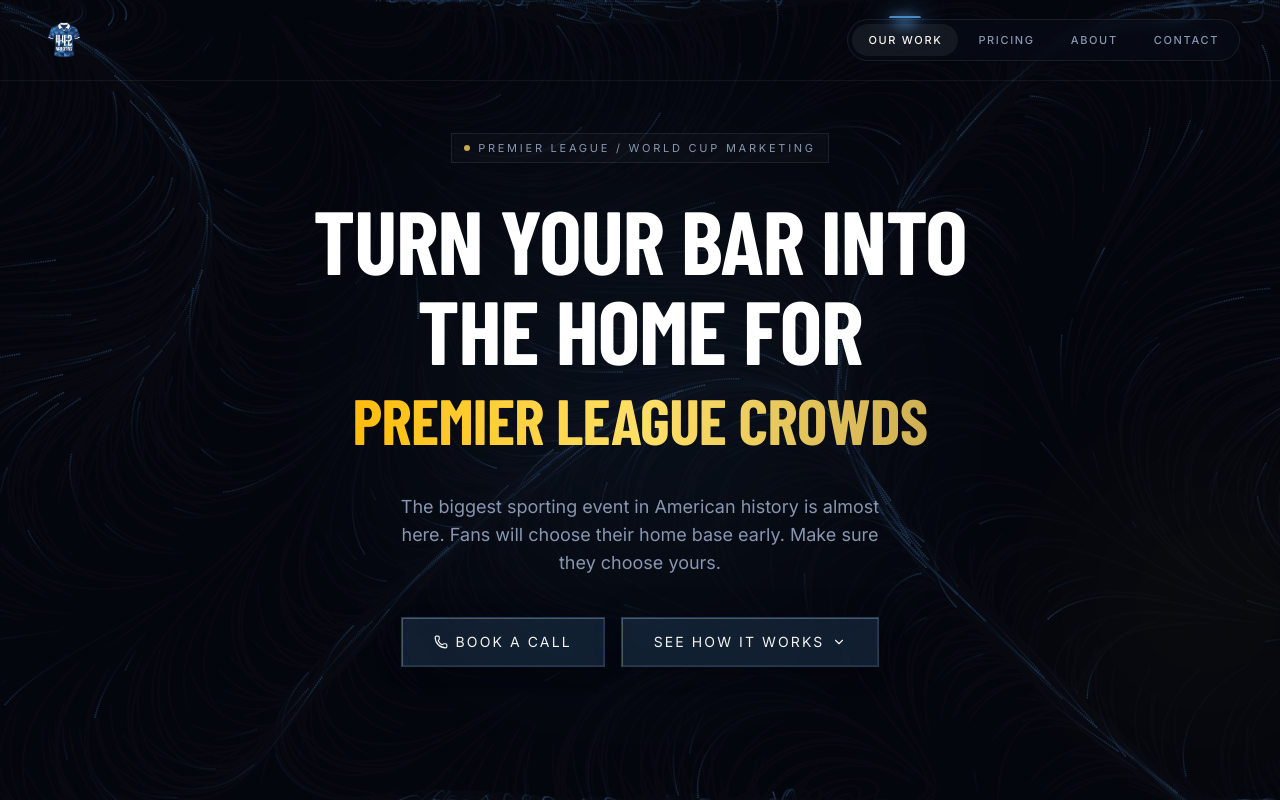
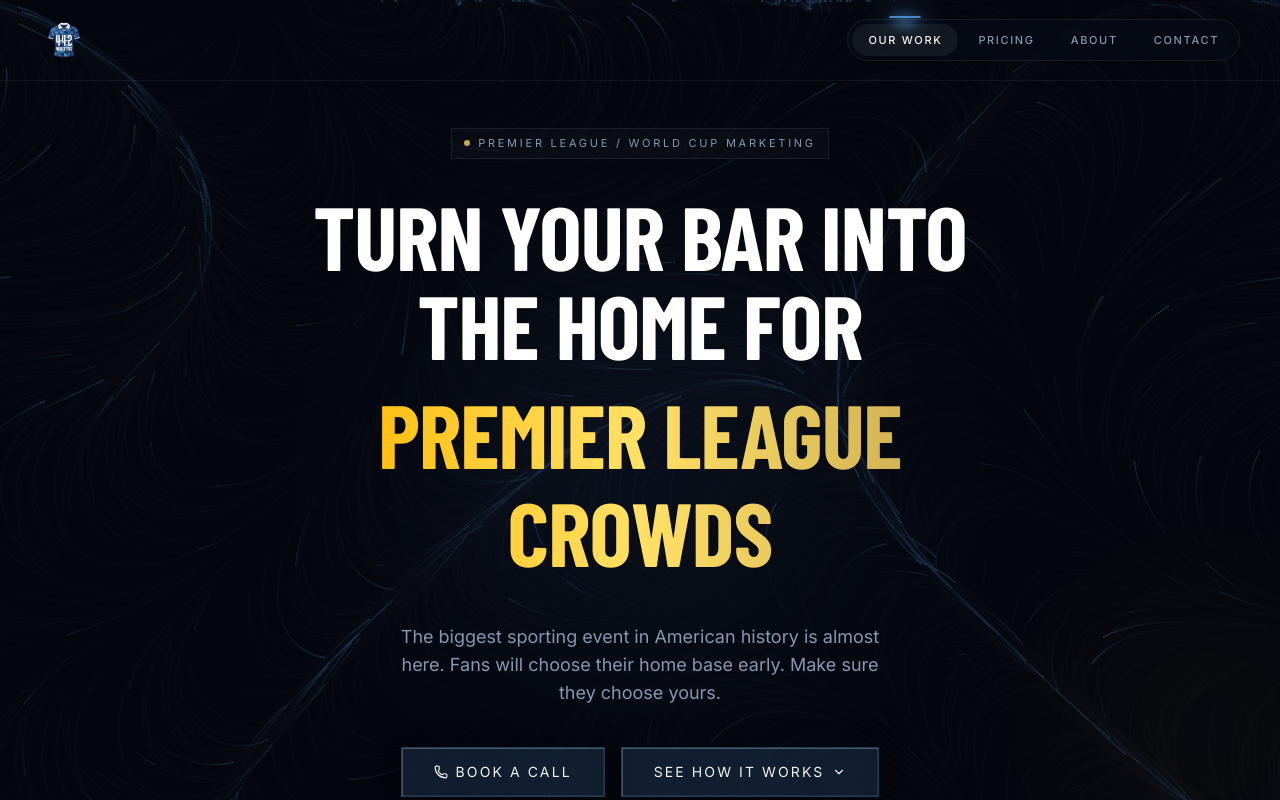
Before and after one commit to seanodowd7/offical442website, a Next.js app: page / in a window 1280 px wide. Shown: the top 800 px of the page. Built offline with nearby package versions, Linux system fonts and the light colour scheme; a web font is replaced by a local one.

Commit message:
2-line container for rotating hero text — all phrases match headline size

```diff
--- a/components/ui/animated-hero.tsx
+++ b/components/ui/animated-hero.tsx
@@ -28,7 +28,7 @@
   return (
     <div
       className="relative mt-1 w-full overflow-hidden"
-      style={{ height: "clamp(2rem, 6.5vw, 6.5rem)" }}
+      style={{ height: "clamp(5.5rem, 17vw, 14rem)" }}
     >
       <AnimatePresence mode="wait">
         <motion.span
@@ -39,10 +39,10 @@
           transition={{ duration: 0.45, ease: [0.22, 1, 0.36, 1] }}
           className="absolute inset-0 flex items-center justify-center font-display font-extrabold uppercase"
           style={{
-            fontSize: "clamp(1.4rem, 5vw, 5rem)",
+            fontSize: "clamp(2.2rem, 7vw, 6.5rem)",
             letterSpacing: "-0.01em",
-            lineHeight: 1.0,
-            whiteSpace: "nowrap",
+            lineHeight: 1.1,
+            textAlign: "center",
             background: "linear-gradient(90deg, #FFB800, #FFE066, #C8A951)",
             WebkitBackgroundClip: "text",
             WebkitTextFillColor: "transparent",
```
